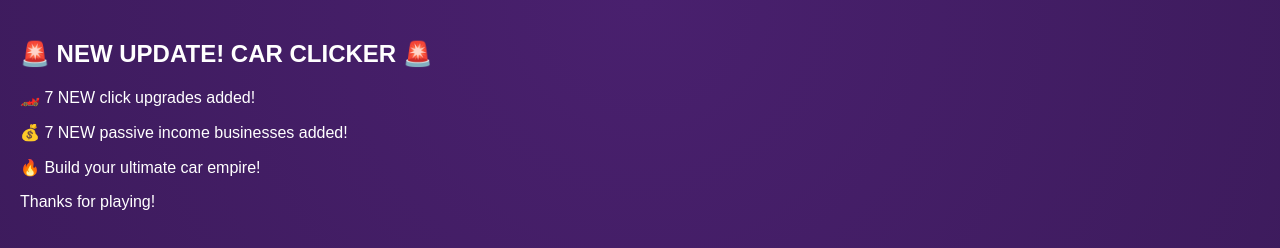
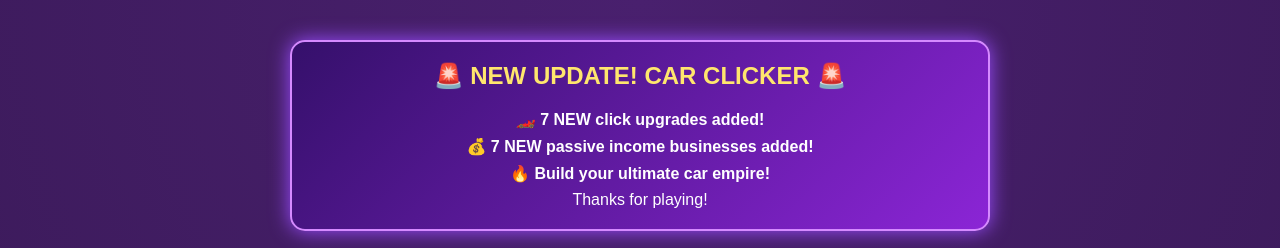
Before and after one commit to brzboi/Car-Clicker, a plain HTML site: page index.html in a window 1280 px wide. Shown: the top 248 px of the page. Drawn offline with Linux system fonts and the light colour scheme.

Commit message:
Update style.css

```diff
--- a/style.css
+++ b/style.css
@@ -269,3 +269,24 @@ footer {
     grid-column: 2;
   }
 }
+.update-banner {
+  background: linear-gradient(135deg, #35106b, #8b25d6);
+  border: 2px solid #d58aff;
+  border-radius: 15px;
+  padding: 20px;
+  margin: 20px auto;
+  max-width: 700px;
+  text-align: center;
+  color: white;
+  box-shadow: 0 0 20px #9b4dff;
+}
+
+.update-banner h2 {
+  color: #ffe66d;
+  margin-top: 0;
+}
+
+.update-banner p {
+  font-weight: bold;
+  margin: 8px;
+}
```
